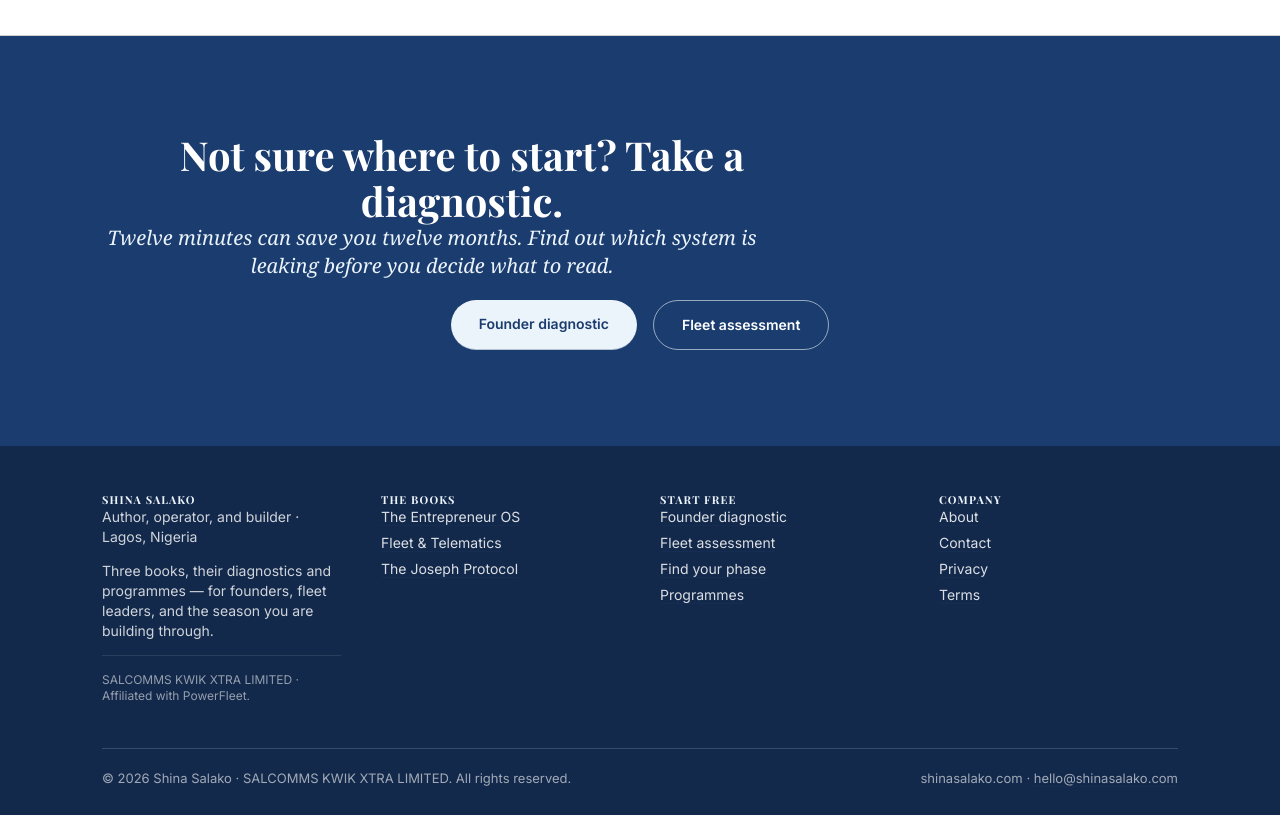
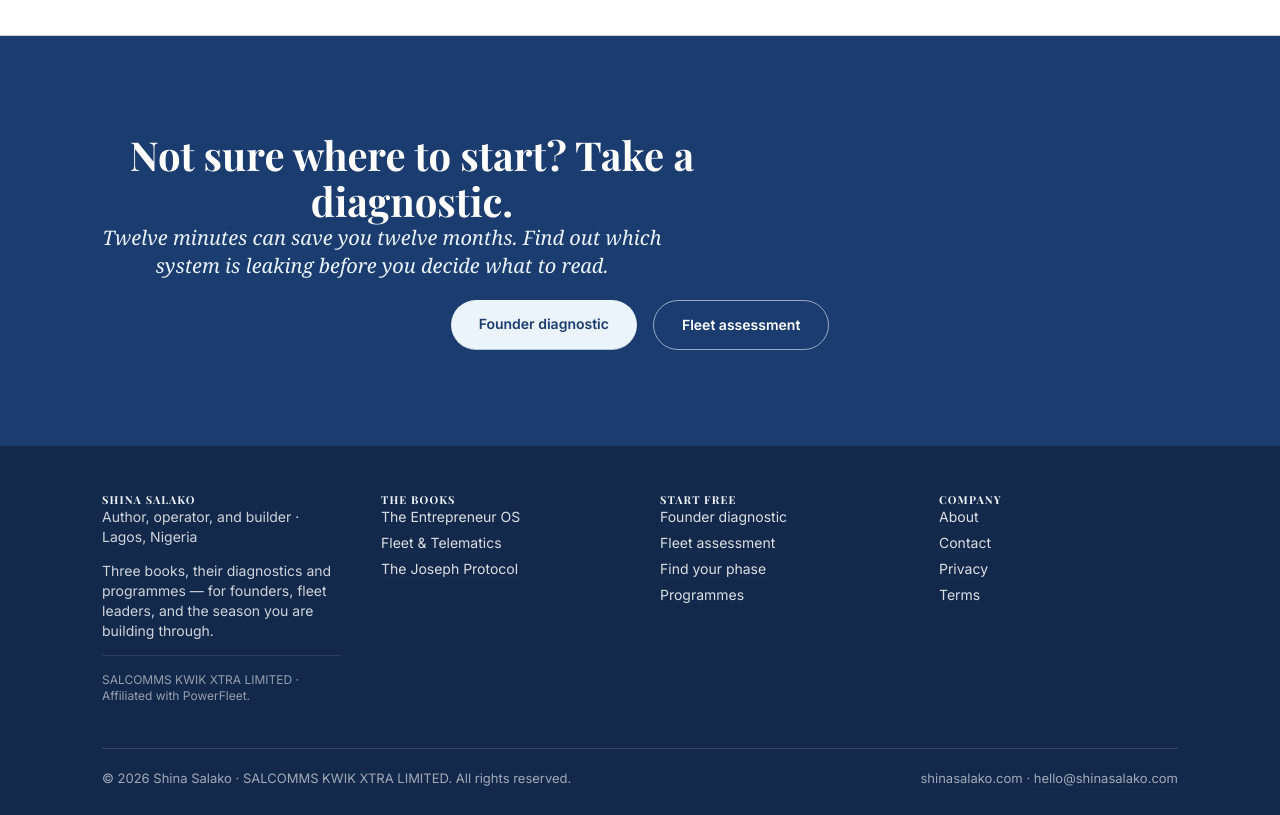
Before and after one commit to techbitdigital/shinasalako-next, a Next.js app: page / in a window 1280 px wide. Shown: the part 3260-4075 px from the top of the page. Built offline with nearby package versions, Linux system fonts and the light colour scheme.

Commit message:
fix: tighten centering on hub final CTA section

```diff
--- a/src/components/eos/EosAuthor.tsx
+++ b/src/components/eos/EosAuthor.tsx
@@ -50,7 +50,7 @@
               className="font-serif italic text-xl md:text-2xl leading-relaxed"
               style={{ color: "var(--navy)", margin: 0 }}
             >
-              &ldquo;I write for the founder I was in 2009 — the one who
+              &ldquo;I write for the founder I was in 2009, the one who
               thought hustle was strategy.&rdquo;
             </p>
           </div>
--- a/src/components/hub/HubFinalCta.tsx
+++ b/src/components/hub/HubFinalCta.tsx
@@ -5,17 +5,16 @@
     <section className="py-16 md:py-24 text-center" style={{ background: "var(--navy)" }}>
       <div style={{ maxWidth: "1140px" }} className="mx-auto px-5 md:px-8">
         <h2
-          className="font-serif text-2xl sm:text-3xl md:text-4xl lg:text-[40px] mb-5 mx-auto"
-          style={{ color: "#fff", maxWidth: "720px", lineHeight: "1.15" }}
+          className="font-serif text-2xl sm:text-3xl md:text-4xl lg:text-[40px] mb-5 mx-auto text-center"
+          style={{ color: "#fff", maxWidth: "620px", lineHeight: "1.15" }}
         >
           Not sure where to start? Take a diagnostic.
         </h2>
         <p
-          className="font-serif italic text-base md:text-xl mb-8 mx-auto"
-          style={{ color: "var(--cream)", maxWidth: "660px" }}
+          className="font-serif italic text-base md:text-xl mb-8 mx-auto text-center"
+          style={{ color: "var(--cream)", maxWidth: "560px" }}
         >
-          Twelve minutes can save you twelve months. Find out which system is
-          leaking before you decide what to read.
+          Twelve minutes can save you twelve months. Find out which system is leaking before you decide what to read.
         </p>
         <div className="flex flex-col sm:flex-row gap-3 sm:gap-4 justify-center">
           <Link
```
